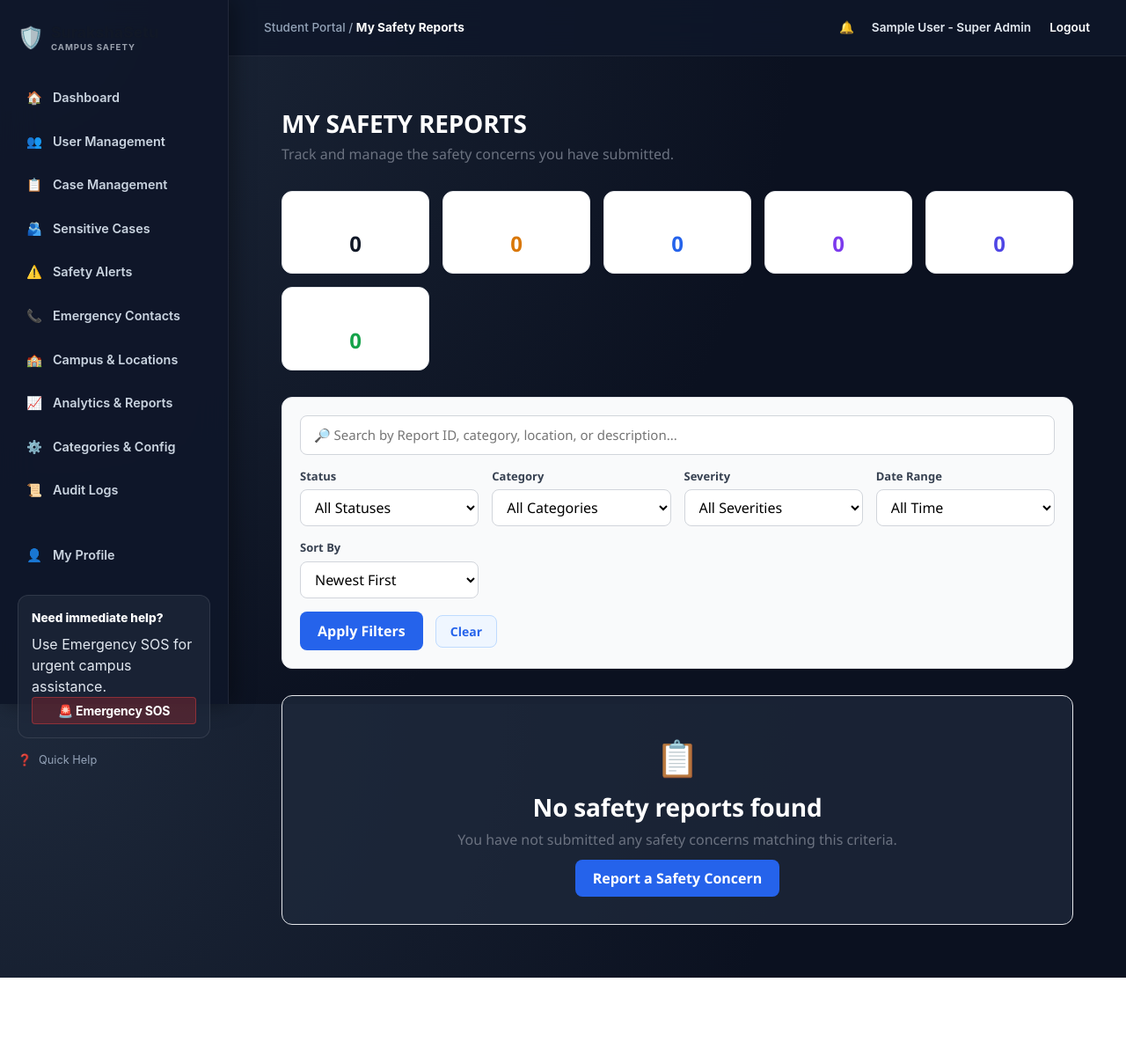
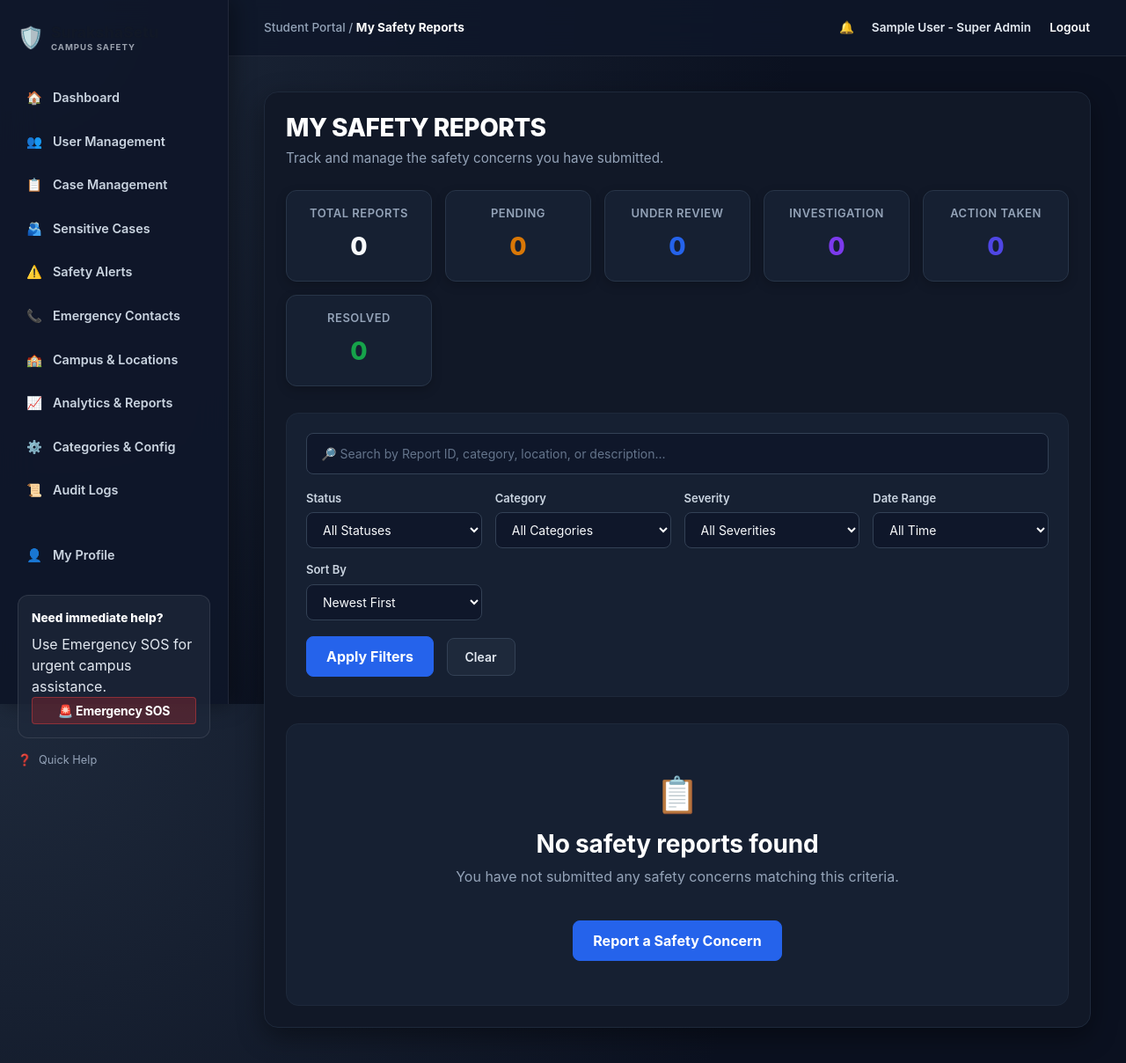
Before and after one commit to Sapna615/SurakshaSetu, an ASP.NET Core app: page /IncidentReport/MyReports in a window 1280 px wide. Shown: the whole page at 88% size. Before the commit the page ends 1111 px from the top, so only its background shows below. Run offline with ASP.NET Core 8, Linux system fonts and the light colour scheme; the visitor is signed in with stand-in values (Sample User, id 1); data that the repository does not hold is empty; database files in the repository are not loaded; some libraries are stand-ins or nearby versions.

Commit message:
Update MyReports page to Dark Slate and Midnight Blue theme with exact tokens

```diff
--- a/SurakshaSetu/Views/IncidentReport/MyReports.cshtml
+++ b/SurakshaSetu/Views/IncidentReport/MyReports.cshtml
@@ -122,7 +122,7 @@
             </div>
 
             <button type="submit" class="btn-filter">Apply Filters</button>
-            <a asp-action="MyReports" class="btn-view" style="margin-left: 10px;">Clear</a>
+            <a asp-action="MyReports" class="btn-clear">Clear</a>
         </form>
     </div>
 
@@ -130,10 +130,10 @@
     <div class="report-list">
         @if (!Model.Reports.Any())
         {
-            <div style="text-align: center; padding: 40px; background: rgba(30, 41, 59, 0.75) !important; border-radius: 12px; border: 1px solid #e5e7eb;">
+            <div class="empty-reports-box">
                 <div style="font-size: 40px; margin-bottom: 10px;">📋</div>
                 <h3>No safety reports found</h3>
-                <p style="color: #6b7280; margin-bottom: 20px;">You have not submitted any safety concerns matching this criteria.</p>
+                <p style="margin-bottom: 20px;">You have not submitted any safety concerns matching this criteria.</p>
                 <a asp-action="Create" class="btn-filter" style="text-decoration: none;">Report a Safety Concern</a>
             </div>
         }
--- a/SurakshaSetu/wwwroot/css/safety-reports.css
+++ b/SurakshaSetu/wwwroot/css/safety-reports.css
@@ -1,74 +1,104 @@
-/* safety-reports.css */
+/* safety-reports.css - Dark Slate & Midnight Blue Theme */
 .report-dashboard-container {
     max-width: 1200px;
     margin: 0 auto;
-    padding: 20px;
-    font-family: 'Segoe UI', Tahoma, Geneva, Verdana, sans-serif;
+    padding: 24px;
+    background: #111827;
+    border: 1px solid #1e293b;
+    border-radius: 16px;
+    box-shadow: 0 10px 30px rgba(0, 0, 0, 0.4);
+    color: #f8fafc;
 }
 
 .report-header h1 {
     font-size: 28px;
-    font-weight: 700;
-    margin-bottom: 5px;
+    font-weight: 800;
+    color: #ffffff !important;
+    margin-bottom: 6px;
+    letter-spacing: -0.5px;
 }
 
 .report-header p {
-    color: #6b7280;
-    margin-bottom: 30px;
+    color: #94a3b8;
+    margin-bottom: 25px;
+    font-size: 0.95rem;
 }
 
+/* 2. Summary Stat Cards (the 6 metric cards at the top) */
 .summary-cards {
     display: grid;
-    grid-template-columns: repeat(auto-fit, minmax(150px, 1fr));
+    grid-template-columns: repeat(auto-fit, minmax(160px, 1fr));
     gap: 15px;
     margin-bottom: 30px;
 }
 
 .summary-card {
-    background: #fff;
-    border: 1px solid #e5e7eb;
+    background: #162032 !important;
+    border: 1px solid #283548 !important;
     border-radius: 12px;
-    padding: 15px;
+    padding: 18px 15px;
     text-align: center;
-    box-shadow: 0 2px 4px rgba(0,0,0,0.02);
+    box-shadow: 0 4px 12px rgba(0, 0, 0, 0.2);
+    transition: transform 0.2s, border-color 0.2s;
+}
+
+.summary-card:hover {
+    border-color: #3b82f6 !important;
+    transform: translateY(-2px);
 }
 
 .summary-card h3 {
-    font-size: 14px;
-    color: #4b5563;
-    margin: 0 0 10px 0;
+    font-size: 13px;
+    color: #94a3b8 !important;
+    margin: 0 0 8px 0;
     font-weight: 600;
+    text-transform: uppercase;
+    letter-spacing: 0.5px;
 }
 
 .summary-card .count {
-    font-size: 24px;
-    font-weight: 700;
-    color: #111827;
+    font-size: 28px;
+    font-weight: 800;
+    color: #f8fafc;
 }
 
+/* 3. Search & Filter Panel */
 .filter-section {
-    background: #f9fafb;
-    border: 1px solid #e5e7eb;
-    border-radius: 12px;
-    padding: 20px;
+    background: #162032 !important;
+    border: 1px solid #1e293b !important;
+    border-radius: 14px;
+    padding: 22px;
     margin-bottom: 30px;
 }
 
 .search-bar-container {
-    margin-bottom: 15px;
+    margin-bottom: 18px;
 }
 
 .search-input {
     width: 100%;
-    padding: 10px 15px;
-    border: 1px solid #d1d5db;
+    padding: 12px 16px;
+    border: 1px solid #334155 !important;
+    background-color: #0f172a !important;
+    color: #f8fafc !important;
     border-radius: 8px;
-    font-size: 15px;
+    font-size: 14px;
+    outline: none;
+    transition: border-color 0.2s, box-shadow 0.2s;
+}
+
+.search-input::placeholder {
+    color: #64748b !important;
+}
+
+.search-input:focus {
+    border-color: #3b82f6 !important;
+    box-shadow: 0 0 0 3px rgba(59, 130, 246, 0.25);
 }
 
 .filters-grid {
     display: grid;
-    grid-template-columns: repeat(auto-fit, minmax(200px, 1fr));
+    grid-template-columns: repeat(auto-fit, minmax(180px, 1fr));
     gap: 15px;
 }
 
@@ -76,48 +106,95 @@
     display: block;
     font-size: 13px;
     font-weight: 600;
-    color: #374151;
-    margin-bottom: 5px;
+    color: #cbd5e1 !important;
+    margin-bottom: 6px;
 }
 
 .filter-select {
     width: 100%;
-    padding: 8px 12px;
-    border: 1px solid #d1d5db;
+    padding: 10px 14px;
+    border: 1px solid #334155 !important;
     border-radius: 8px;
-    background-color: #fff;
+    background-color: #0f172a !important;
+    color: #f8fafc !important;
+    outline: none;
+    font-size: 14px;
+}
+
+.filter-select:focus {
+    border-color: #3b82f6 !important;
+    box-shadow: 0 0 0 3px rgba(59, 130, 246, 0.2);
+}
+
+.filter-select option {
+    background-color: #0f172a;
+    color: #f8fafc;
 }
 
 .btn-filter {
-    background-color: #2563eb;
-    color: white;
-    border: none;
-    padding: 10px 20px;
+    background-color: #2563eb !important;
+    color: #ffffff !important;
+    border: 1px solid #2563eb !important;
+    padding: 10px 22px;
     border-radius: 8px;
     cursor: pointer;
-    font-weight: 600;
-    margin-top: 15px;
+    font-weight: 700;
+    margin-top: 18px;
+    display: inline-flex;
+    align-items: center;
+    gap: 6px;
+    transition: background-color 0.2s;
 }
 
 .btn-filter:hover {
-    background-color: #1d4ed8;
+    background-color: #1d4ed8 !important;
 }
 
+/* "Clear" button styling */
+.btn-clear {
+    background-color: #1e293b !important;
+    color: #e2e8f0 !important;
+    border: 1px solid #334155 !important;
+    padding: 10px 20px;
+    border-radius: 8px;
+    text-decoration: none;
+    font-weight: 600;
+    font-size: 14px;
+    margin-left: 10px;
+    display: inline-flex;
+    align-items: center;
+    transition: all 0.2s;
+}
+
+.btn-clear:hover {
+    background-color: #283548 !important;
+    color: #ffffff !important;
+    border-color: #475569 !important;
+}
+
+/* 4. Incident Report Cards */
 .report-list {
     display: flex;
     flex-direction: column;
-    gap: 20px;
+    gap: 16px;
 }
 
 .report-card {
-    background: #fff;
-    border: 1px solid #e5e7eb;
-    border-radius: 12px;
-    padding: 20px;
-    box-shadow: 0 2px 4px rgba(0,0,0,0.02);
+    background: #162032 !important;
+    border: 1px solid #283548 !important;
+    border-radius: 14px;
+    padding: 22px;
+    box-shadow: 0 4px 15px rgba(0, 0, 0, 0.25);
     display: flex;
     justify-content: space-between;
     align-items: flex-start;
+    transition: all 0.2s ease;
+}
+
+.report-card:hover {
+    background: #1e293b !important;
+    border-color: rgba(96, 165, 250, 0.4) !important;
+    box-shadow: 0 8px 25px rgba(0, 0, 0, 0.35);
 }
 
 .report-card-main {
@@ -156,46 +241,54 @@
     display: flex;
     flex-direction: column;
     align-items: flex-end;
-    gap: 10px;
+    gap: 12px;
 }
 
+/* Badges */
 .badge {
-    padding: 4px 10px;
+    padding: 5px 12px;
     border-radius: 9999px;
     font-size: 12px;
-    font-weight: 600;
+    font-weight: 700;
     display: inline-block;
 }
 
-.badge-status-pending { background-color: #fef3c7; color: #92400e; }
-.badge-status-under-review { background-color: #dbeafe; color: #1e40af; }
-.badge-status-investigation { background-color: #f3e8ff; color: #6b21a8; }
-.badge-status-action-taken { background-color: #e0e7ff; color: #3730a3; }
-.badge-status-resolved { background-color: #dcfce7; color: #166534; }
-.badge-status-rejected { background-color: #fee2e2; color: #991b1b; }
-.badge-status-withdrawn { background-color: #f3f4f6; color: #374151; }
+.badge-status-pending { background-color: rgba(245, 158, 11, 0.2) !important; color: #fbbf24 !important; border: 1px solid rgba(245, 158, 11, 0.35); }
+.badge-status-under-review { background-color: rgba(59, 130, 246, 0.2) !important; color: #60a5fa !important; border: 1px solid rgba(59, 130, 246, 0.35); }
+.badge-status-investigation { background-color: rgba(168, 85, 247, 0.2) !important; color: #c084fc !important; border: 1px solid rgba(168, 85, 247, 0.35); }
+.badge-status-action-taken { background-color: rgba(99, 102, 241, 0.2) !important; color: #818cf8 !important; border: 1px solid rgba(99, 102, 241, 0.35); }
+.badge-status-resolved { background-color: rgba(34, 197, 94, 0.2) !important; color: #4ade80 !important; border: 1px solid rgba(34, 197, 94, 0.35); }
+.badge-status-rejected { background-color: rgba(239, 68, 68, 0.2) !important; color: #f87171 !important; border: 1px solid rgba(239, 68, 68, 0.35); }
+.badge-status-withdrawn { background-color: rgba(148, 163, 184, 0.2) !important; color: #cbd5e1 !important; border: 1px solid rgba(148, 163, 184, 0.35); }
 
-.badge-severity-low { background-color: #f3f4f6; color: #374151; }
-.badge-severity-medium { background-color: #fef3c7; color: #92400e; }
-.badge-severity-high { background-color: #fee2e2; color: #991b1b; }
-.badge-severity-critical { background-color: #991b1b; color: #ffffff; }
+.badge-severity-low { background-color: rgba(148, 163, 184, 0.2) !important; color: #e2e8f0 !important; border: 1px solid rgba(148, 163, 184, 0.3); }
+.badge-severity-medium { background-color: rgba(245, 158, 11, 0.2) !important; color: #fbbf24 !important; border: 1px solid rgba(245, 158, 11, 0.35); }
+.badge-severity-high { background-color: rgba(239, 68, 68, 0.2) !important; color: #f87171 !important; border: 1px solid rgba(239, 68, 68, 0.35); }
+.badge-severity-critical { background-color: #991b1b !important; color: #ffffff !important; border: 1px solid #ef4444; }
 
-.badge-private { background-color: #f1f5f9; color: #475569; border: 1px solid #cbd5e1; }
+.badge-private { background-color: rgba(51, 65, 85, 0.5) !important; color: #cbd5e1 !important; border: 1px solid #475569 !important; }
 
+/* "View Details" button matching Emergency Contacts */
 .btn-view {
-    background-color: #eff6ff;
-    color: #2563eb;
-    border: 1px solid #bfdbfe;
-    padding: 8px 16px;
-    border-radius: 8px;
+    background-color: #1e3a5f !important;
+    color: #60a5fa !important;
+    border: 1px solid #2563eb !important;
+    padding: 8px 18px;
+    border-radius: 20px;
     text-decoration: none;
-    font-weight: 600;
-    font-size: 14px;
-    transition: all 0.2s;
+    font-weight: 700;
+    font-size: 13.5px;
+    transition: all 0.2s ease;
+    display: inline-flex;
+    align-items: center;
+    gap: 6px;
 }
 
 .btn-view:hover {
-    background-color: #dbeafe;
+    background-color: #2563eb !important;
+    color: #ffffff !important;
+    border-color: #3b82f6 !important;
+    transform: translateY(-1px);
 }
 
 .pagination {
@@ -207,82 +300,42 @@
 }
 
 .page-btn {
-    padding: 8px 12px;
-    border: 1px solid #d1d5db;
-    background: #fff;
+    padding: 8px 14px;
+    border: 1px solid #334155 !important;
+    background: #0f172a !important;
     border-radius: 6px;
     text-decoration: none;
-    color: #374151;
+    color: #cbd5e1 !important;
+    font-weight: 600;
+}
+
+.page-btn:hover {
+    background: #1e293b !important;
+    color: #ffffff !important;
 }
 
 .page-btn.active {
-    background: #2563eb;
-    color: white;
-    border-color: #2563eb;
+    background: #2563eb !important;
+    color: white !important;
+    border-color: #2563eb !important;
 }
 
-/* Timeline specific styles */
-.timeline {
-    position: relative;
-    max-width: 800px;
-    margin: 30px 0;
+/* Empty state */
+.empty-reports-box {
+    text-align: center;
+    padding: 50px 20px;
+    background: #162032 !important;
+    border-radius: 14px;
+    border: 1px solid #1e293b !important;
 }
 
-.timeline::before {
-    content: '';
-    position: absolute;
-    top: 0;
-    bottom: 0;
-    left: 15px;
-    width: 2px;
-    background: #e5e7eb;
+.empty-reports-box h3 {
+    color: #ffffff !important;
+    font-weight: 700;
 }
 
-.timeline-item {
-    position: relative;
-    padding-left: 45px;
-    margin-bottom: 25px;
-}
-
-.timeline-icon {
-    position: absolute;
-    left: 0;
-    top: 0;
-    width: 32px;
-    height: 32px;
-    border-radius: 50%;
-    background: #fff;
-    border: 2px solid #e5e7eb;
-    display: flex;
-    align-items: center;
-    justify-content: center;
-    font-size: 14px;
-    color: #9ca3af;
-}
-
-.timeline-item.active .timeline-icon {
-    border-color: #2563eb;
-    color: #2563eb;
-    font-weight: bold;
-}
-
-.timeline-item.completed .timeline-icon {
-    background: #2563eb;
-    border-color: #2563eb;
-    color: #fff;
-}
-
-.timeline-content {
-    background: #f9fafb;
-    border: 1px solid #e5e7eb;
-    border-radius: 8px;
-    padding: 15px;
-}
-
-.timeline-date {
-    font-size: 12px;
-    color: #6b7280;
-    margin-top: 5px;
+.empty-reports-box p {
+    color: #94a3b8 !important;
 }
 
 @media (max-width: 768px) {
```
Also changed, not shown: other parts of SurakshaSetu/wwwroot/css/safety-reports.css (+19 -11 lines).
